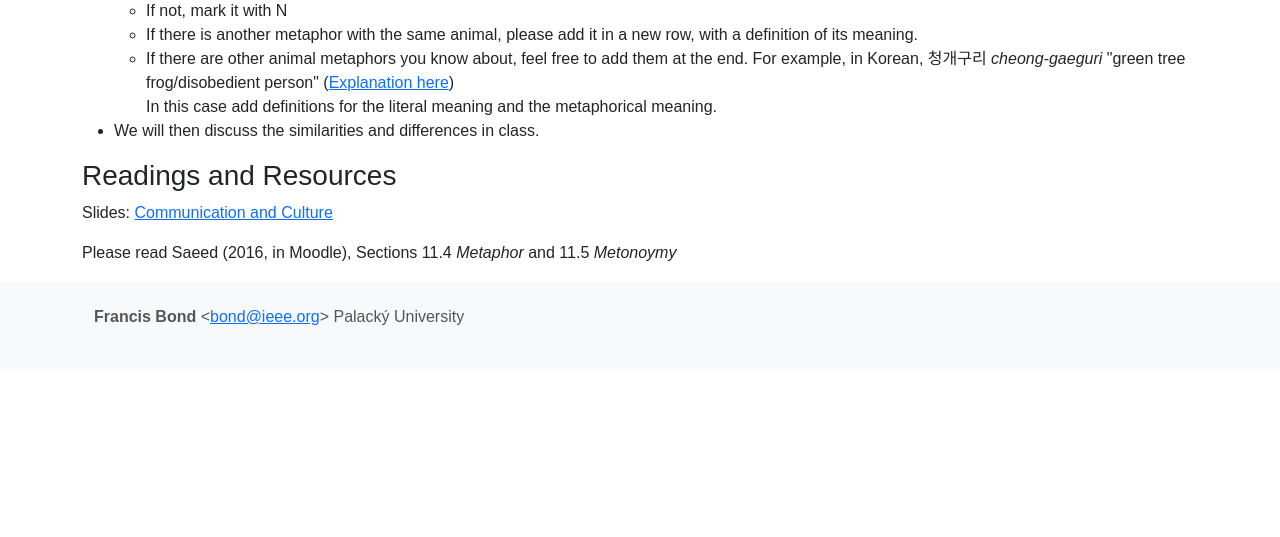
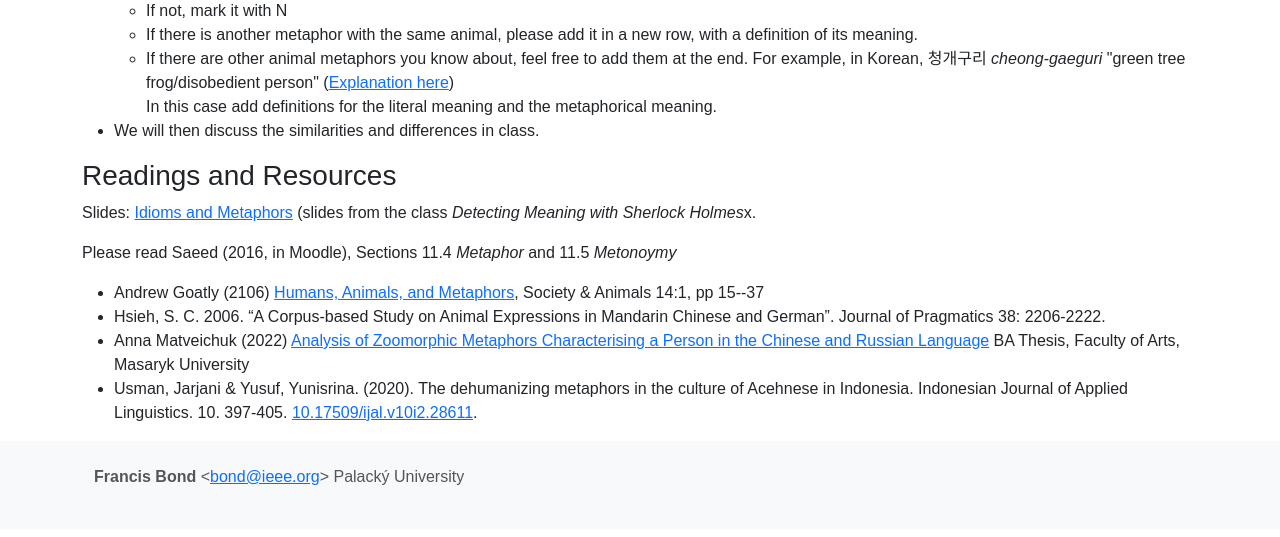
Before and after one commit to bond-lab/Linguistics-of-Asian-Languages, a Flask app: page /week/metaphor/ in a window 1280 px wide; the page is wider, and only the part inside the window is pictured. Shown: the part 263-800 px from the top of that part. Run offline with Flask 3, Linux system fonts and the light colour scheme.

Commit message:
updated metaphor page and added some slides

```diff
--- a/web/templates/weeks/metaphor.html
+++ b/web/templates/weeks/metaphor.html
@@ -27,9 +27,26 @@
 <h3>Readings and Resources</h3>
 
 
-<p> Slides: <a href="{{ url_for('static', filename='pdf/verbal-arts.pdf')}}">Communication and Culture</a>
+<p> Slides: <a href="{{ url_for('static', filename='pdf/hg8011-05-idioms.pdf')}}">Idioms and Metaphors</a> (slides from the class <i>Detecting Meaning with Sherlock Holmes</i>x.
 
 <p>Please read Saeed (2016, in Moodle), Sections 11.4 <i>Metaphor</i> and 11.5 <i>Metonoymy</i>
 
+<ul>
+  <li>Andrew Goatly (2106)
+<a href='https://www.animalsandsociety.org/wp-content/uploads/2016/04/goatly.pdf'>Humans, Animals, and Metaphors</a>, Society & Animals 14:1, pp 15--37
+    <li>Hsieh, S. C. 2006. “A Corpus-based Study on Animal Expressions in Mandarin Chinese and German”. Journal of Pragmatics 38: 2206-2222.
+  <li>Anna Matveichuk (2022)
+    <a href='https://is.muni.cz/th/jbx3o/BA_thesis.pdf'>Analysis of Zoomorphic Metaphors Characterising a
+Person in the Chinese and Russian Language</a> BA Thesis, Faculty of
+    Arts, Masaryk University
+  <li>Usman, Jarjani & Yusuf, Yunisrina. (2020). The dehumanizing metaphors in the
+culture of Acehnese in Indonesia. Indonesian Journal of Applied Linguistics.
+    10. 397-405. <a href='https://ejournal.upi.edu/index.php/IJAL/article/view/28611'>10.17509/ijal.v10i2.28611</a>.
+
+
+
+
+</ul>
+
 
 {% endblock %}
```
Also changed, not shown: docs/week/metaphor/index.html (+18 -1 lines), 2 other files.
